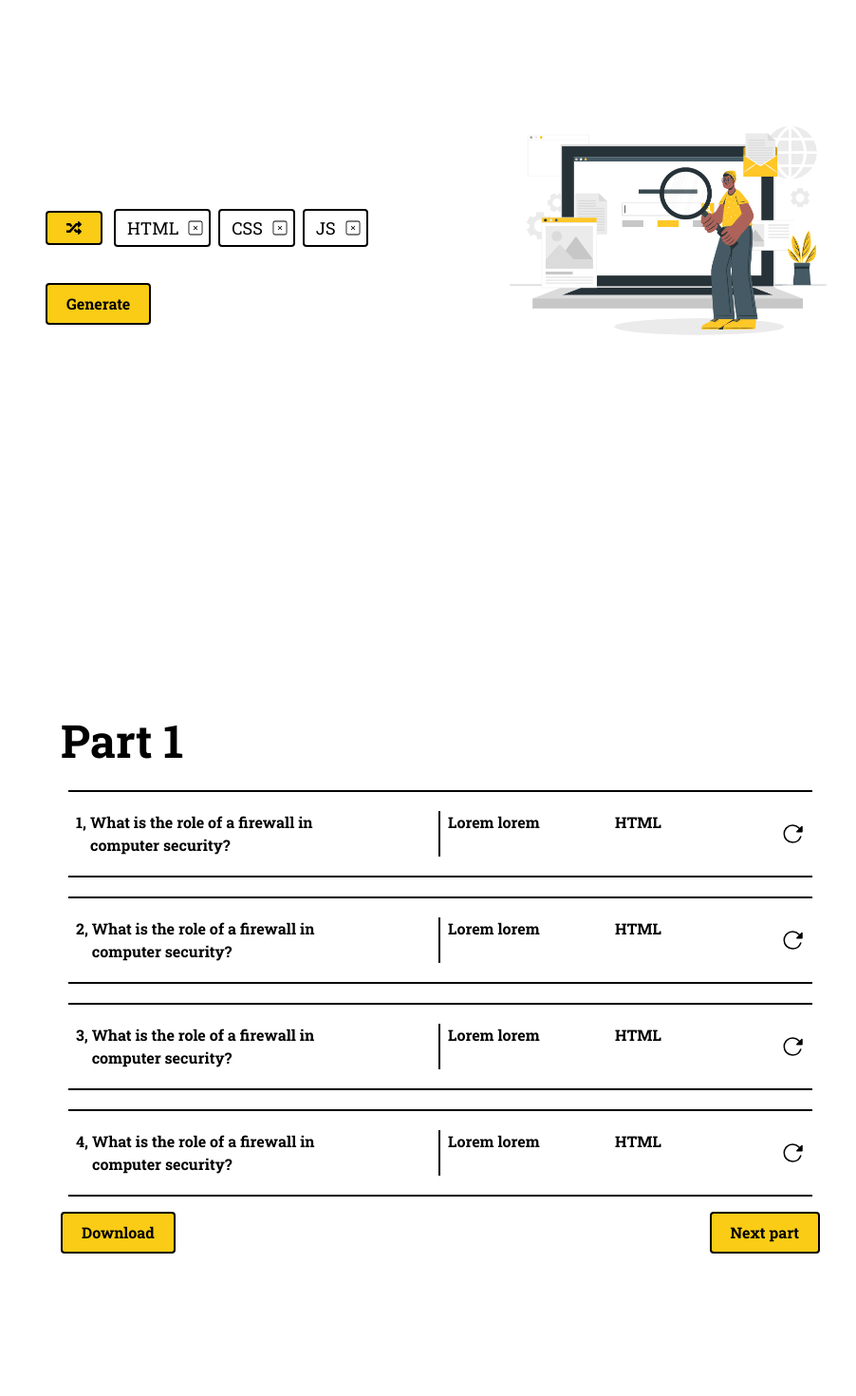
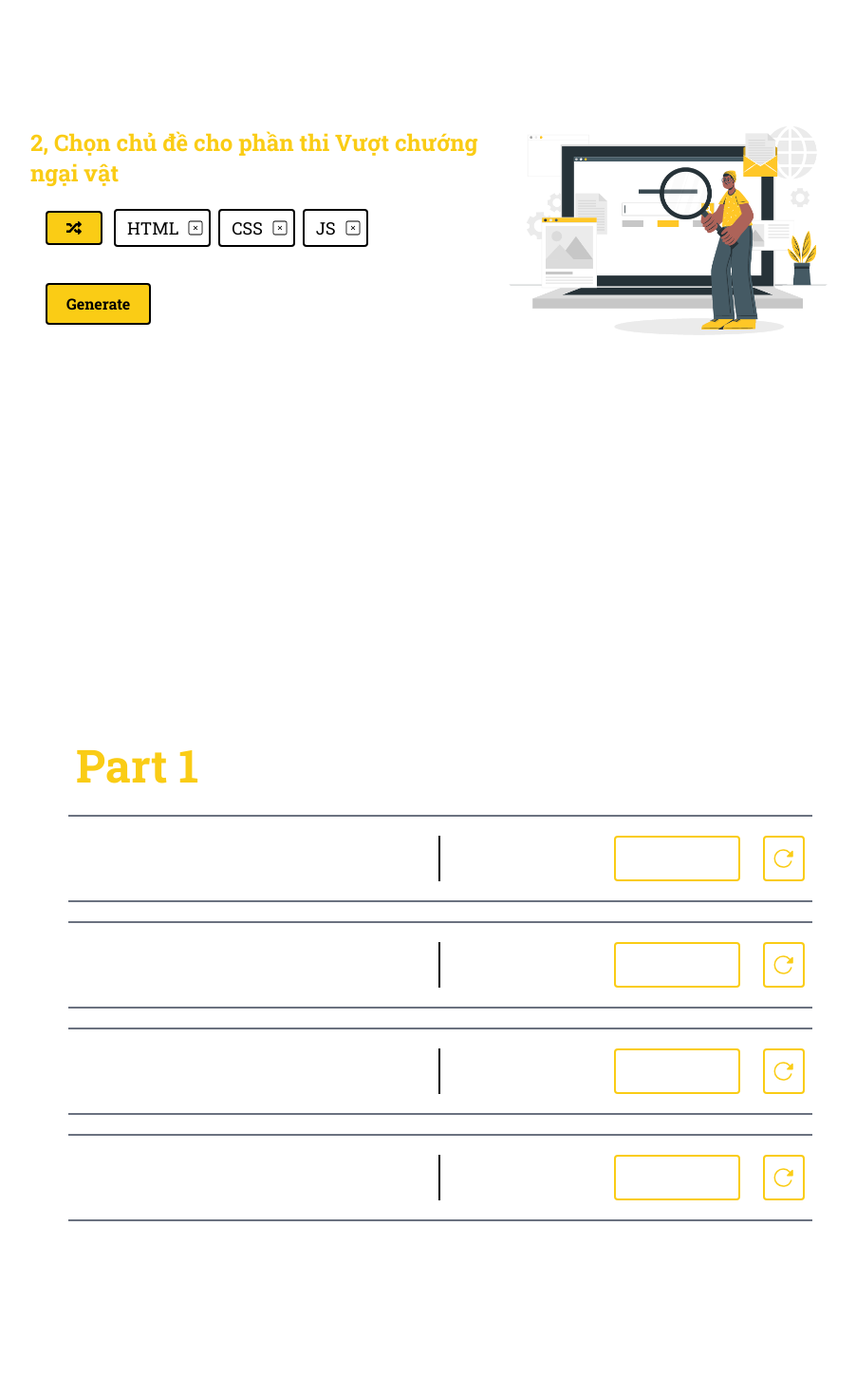
Before and after one commit to tan191006/GenOlymQues, a Next.js app: page / in a window 1280 px wide. Shown: the part 960-2430 px from the top of the page at 95% size, without its empty margins (176-1078 px from the left). Built offline with nearby package versions, Linux system fonts and the light colour scheme.

Commit message:
change: ui of part 2 3 4

```diff
--- a/src/app/page.js
+++ b/src/app/page.js
@@ -138,8 +138,15 @@ export default function Home() {
         <Result part="Part 3" data={part3} />
         <Result part="Part 4" data={part4} />
         <div className="fixed bottom-0 right-0 flex px-10 py-5">
-            <Button className={""} ><FaRegArrowAltCircleDown /></Button>
-            <Button className={""} ><FaRegArrowAltCircleUp /></Button>
+
+            <Button onClick={() => {
+                window.scrollTo(0, window.innerHeight)
+            }}><FaRegArrowAltCircleDown /></Button>
+
+            <Button onClick={() => {
+                window.scrollTo(0, -window.innerHeight)
+            }}><FaRegArrowAltCircleUp /></Button>
+
         </div>
     </div>
   )
--- a/src/components/QnAShow.js
+++ b/src/components/QnAShow.js
@@ -3,18 +3,18 @@ import {IoReloadOutline} from "react-icons/io5";
 export function QnAShow ({ question, answer, topic, type, index }) {
 
     return (
-        <div className={"flex py-5 mb-5 border-t-2 border-b-2 border-black font-roboto-slab font-bold"}>
+        <div className={"flex py-5 mb-5 border-t-2 border-b-2 border-gray-500 font-roboto-slab font-bold"}>
             <div className={"flex w-1/2 px-2 border-r-2 border-black"}>
                 <div className={"flex w-4/5"}>
                     <span className={"pr-1"}>{index + 1}, </span>{question}
                 </div>
-                {type && <div className={"rounded border-2 border-black flex items-center justify-center px-3 ml-3 h-10"}>{type}</div>}
+                {type && <div className={"rounded border-2 border-primary flex items-center justify-center px-3 ml-3 h-10"}>{type}</div>}
             </div>
 
             <div className={"w-1/2 px-2 flex justify-between"}>
                 <div className={"w-2/5"}>{answer}</div>
-                <div className={"w-2/5 overflow-hidden"}>{topic}</div>
-                <button className={"text-2xl"}><IoReloadOutline /></button>
+                <div className={"px-10 overflow-hidden rounded border-2 border-primary flex items-center justify-center"}>{topic}</div>
+                <button className={"text-2xl text-primary rounded border-2 border-primary px-2"}><IoReloadOutline /></button>
             </div>
 
         </div>
--- a/src/components/sections/Result.js
+++ b/src/components/sections/Result.js
@@ -5,22 +5,15 @@ export function Result ({ part, data }) {
 
     return (
         <section id={part} className={"h-screen w-full py-10 px-20 flex flex-col justify-center"}>
-            <h1 className={"pb-5 text-start text-5xl font-bold font-roboto-slab"}>{part}</h1>
+            <h1 className={"pb-5 ml-4 text-primary text-start text-5xl font-bold font-roboto-slab"}>{part}</h1>
 
-            <div className={"w-full my-2 max-h-[60%] px-2 overflow-auto"}>
+            <div className={"w-full my-2 max-h-[60%] px-2 overflow-auto text-white"}>
                 {data.map((e, index) => {
                     return (
                         <QnAShow question={e.question} answer={e.answer} topic={e.topic} type={e.type} index={index} />
                     )
                 })}
             </div>
-
-            <a className={"flex justify-between"}>
-                <Button value={"Download"} />
-                    <Button value={"Next part"} />
-            </a>
-
-
         </section>
     )
 }
--- a/src/components/sections/TopicChoseForPart2.js
+++ b/src/components/sections/TopicChoseForPart2.js
@@ -32,7 +32,7 @@ export function TopicChoseForPart2 () {
 
             <div className="w-1/2 flex flex-col items-start overflow-hidden">
 
-                <h2 className="text-2xl font-bold mb-2 font-roboto-slab text-white">2, Chọn chủ đề cho phần thi Vượt chướng ngại vật</h2>
+                <h2 className="text-2xl font-bold mb-2 font-roboto-slab text-primary">2, Chọn chủ đề cho phần thi Vượt chướng ngại vật</h2>
 
                 <div className="w-full mt-3 ml-4 flex overflow-auto items-center">
 
```
